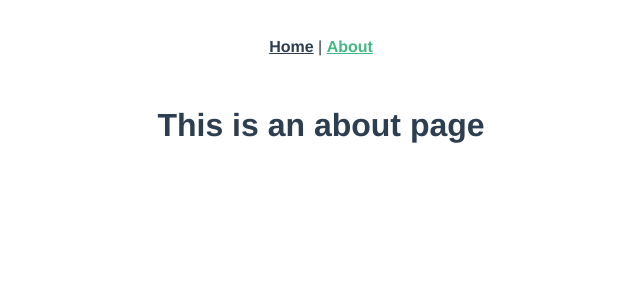
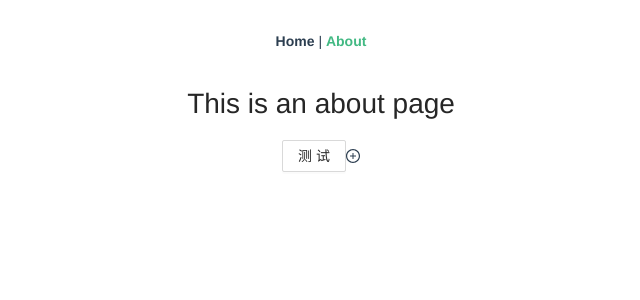
Before and after one commit to wuyang77/train, a Vue app in the folder web/: page /about in a window 1280 px wide. Shown: the top 300 px of the page, without its empty margins (319-959 px from the left). Built offline with nearby package versions, Linux system fonts and the light colour scheme.

Commit message:
集成Ant Design Vue及其图标

```diff
--- a/web/package.json
+++ b/web/package.json
@@ -8,6 +8,8 @@
     "lint": "vue-cli-service lint"
   },
   "dependencies": {
+    "@ant-design/icons-vue": "^6.1.0",
+    "ant-design-vue": "^3.2.15",
     "core-js": "^3.8.3",
     "vue": "^3.2.13",
     "vue-router": "^4.0.3",
--- a/web/src/main.js
+++ b/web/src/main.js
@@ -2,5 +2,17 @@ import { createApp } from 'vue'
 import App from './App.vue'
 import router from './router'
 import store from './store'
+import Antd from 'ant-design-vue';
+import 'ant-design-vue/dist/antd.css'
+import * as Icons from '@ant-design/icons-vue';
 
-createApp(App).use(store).use(router).mount('#app')
+// createApp(App).use(store).use(router).use(Antd).mount('#app')
+
+const app = createApp(App);
+app.use(Antd).use(router).use(store).mount('#app')
+
+//全局使用图标
+const icons = Icons;
+for ( const i in icons) {
+    app.component(i, icons[i]);
+}
--- a/web/src/views/AboutView.vue
+++ b/web/src/views/AboutView.vue
@@ -1,5 +1,6 @@
 <template>
   <div class="about">
     <h1>This is an about page</h1>
+    <a-button>测试</a-button><plus-circle-outlined />
   </div>
 </template>
```
Also changed, not shown: 1 other file (tests, documents, lock files or other folders).
